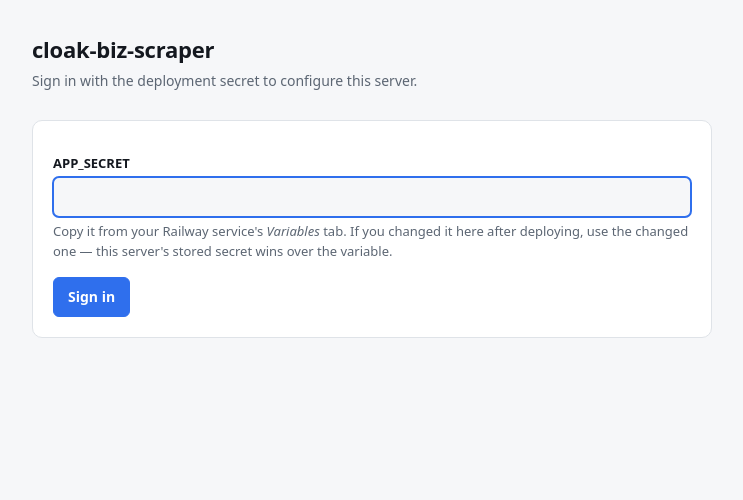
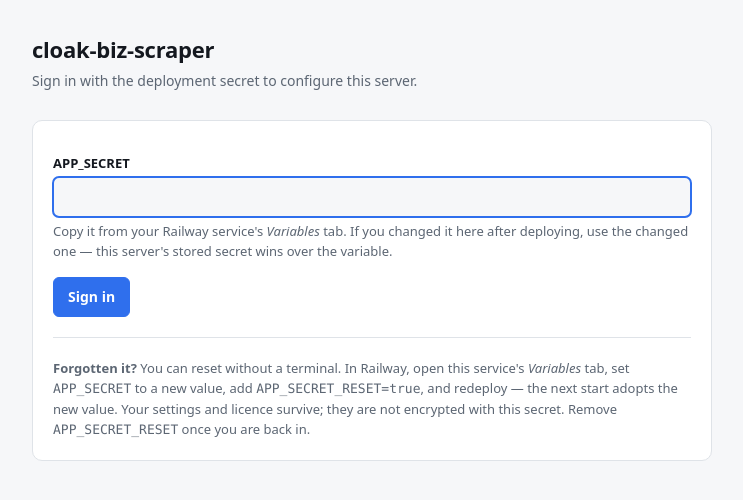
Before and after one commit to thisnick/cloak-biz-scraper, a FastAPI app: template app/templates/login.html in a window 1280 px wide. Shown: the top 500 px of the page, without its empty margins (268-1011 px from the left). Run offline with FastAPI, Linux system fonts and the light colour scheme; the template is opened without the code that fills it, so the values that code supplies are empty; parts of the project's set-up code (start-up, migrations or seed data) failed here and were passed over.

Commit message:
Tell a locked-out user how to get back in, where they can read it
Two problems, one cause: the recovery path was documented only on the settings
page, which is behind the login. The only person who could read it was the one
who did not need it.

1. The docstring called leaving APP_SECRET_RESET set "merely untidy rather than
   dangerous". That is false in the path that matters. A left-set flag is
   exactly what makes the NEXT recovery a silent no-op: rotate, forget, redeploy
   with the same APP_SECRET, and the reset is skipped as already-consumed —
   locked out by the mechanism meant to rescue them. The fingerprint rule is
   right and unchanged; the comment was wrong.

2. The "already consumed" explanation was log-only, and a Railway user has no
   terminal to read logs from. All they saw was "that is not the right secret",
   which is true and useless: the escape is to set a NEW value, and nothing on
   screen said so.

So the login page now carries the recovery path, and says explicitly when a
reset was requested and ignored. Reproduced end to end: first boot with the flag
set, rotate, forget, redeploy unchanged -> 401 plus a banner naming the escape;
follow it with a new value -> back in, no terminal.

```diff
--- a/app/services/secret.py
+++ b/app/services/secret.py
@@ -26,8 +26,15 @@ The reset re-applies only when it is genuinely a *new* request:
     consumed (the user asked to reset to something new).
 
 A flag left set forever with an unchanged value is therefore inert, and a UI
-rotation performed afterwards sticks — which is the property that makes leaving
-the flag in place merely untidy rather than dangerous.
+rotation performed afterwards sticks.
+
+**But inert is not harmless, and the flag must still be removed.** A left-set
+flag is exactly what makes the *next* recovery a silent no-op: rotate, forget
+the new secret, redeploy with the same `APP_SECRET` still in place, and the
+reset is skipped as already-consumed — leaving the user locked out by the very
+mechanism meant to rescue them. The escape is real (set a *new* `APP_SECRET`
+value) but nobody would guess it from a page that just says the password is
+wrong, so the login page has to say so out loud. See routes/ui.py.
 
 Encryption of the settings store is deliberately **not** keyed on this secret
 (see crypto.py) precisely so that rotating it never strands the settings.
@@ -84,6 +91,11 @@ class SecretService:
         self._cipher = Cipher.from_volume(dek_path)
         self._lock = threading.Lock()
         self._state: _State | None = None
+        # Whether this boot ignored a reset request it had already consumed.
+        # Surfaced on the login page: a user locked out by their own left-set
+        # flag is looking at the one screen that can tell them, and "wrong
+        # secret" is not the reason they need.
+        self.reset_ignored = False
 
     # ── persistence ──────────────────────────────────────────────────────────
     def _read(self) -> _State | None:
@@ -146,9 +158,11 @@ class SecretService:
                         "APP_SECRET_RESET when you are back in."
                     )
                 else:
+                    self.reset_ignored = True
                     logger.info(
                         "APP_SECRET_RESET is still set but was already consumed for this "
-                        "value; ignoring it so the stored secret stays authoritative"
+                        "value; ignoring it so the stored secret stays authoritative. If "
+                        "you are locked out, set a NEW APP_SECRET value to force a reset."
                     )
             elif reset_requested and not env_secret:
                 logger.warning(
--- a/app/templates/login.html
+++ b/app/templates/login.html
@@ -16,6 +16,24 @@
     </div>
   {% else %}
     {% if error %}<div class="banner bad">{{ error }}</div>{% endif %}
+
+    {% if reset_ignored %}
+      {# They asked for a reset and we refused it. Saying nothing here is what
+         turns a left-set flag into a brick: the flag is set, the redeploy
+         changed nothing, and the only other clue is a log line they cannot
+         reach. The escape — a NEW value — is unguessable from "wrong secret". #}
+      <div class="banner warn">
+        <strong><code>APP_SECRET_RESET</code> is set, but it was already used for this
+        <code>APP_SECRET</code> value</strong>, so it was ignored and the secret stored on
+        this server is still in force.
+        <br><br>
+        If you are locked out: set <code>APP_SECRET</code> in Railway to a
+        <strong>brand-new value</strong> (keeping <code>APP_SECRET_RESET=true</code>) and
+        redeploy. A reset only takes effect for a value it has not already been used for
+        — otherwise every restart would undo a secret you changed here.
+      </div>
+    {% endif %}
+
     <form method="post" action="/login">
       <label for="secret">APP_SECRET</label>
       <input type="password" id="secret" name="secret" autocomplete="current-password"
@@ -29,6 +47,18 @@
         <button class="primary" type="submit">Sign in</button>
       </div>
     </form>
+
+    {# The recovery path belongs HERE, not on the settings page: someone who is
+       locked out cannot read the settings page, and someone who can read it does
+       not need this. #}
+    <hr>
+    <p class="hint" style="margin-bottom:0">
+      <strong>Forgotten it?</strong> You can reset without a terminal. In Railway, open
+      this service's <em>Variables</em> tab, set <code>APP_SECRET</code> to a new value,
+      add <code>APP_SECRET_RESET=true</code>, and redeploy — the next start adopts the new
+      value. Your settings and licence survive; they are not encrypted with this secret.
+      Remove <code>APP_SECRET_RESET</code> once you are back in.
+    </p>
   {% endif %}
 </section>
 {% endblock %}
```
Also changed, not shown: app/routes/ui.py (+21 -7 lines), tests/test_ui.py (+36 -0 lines).
